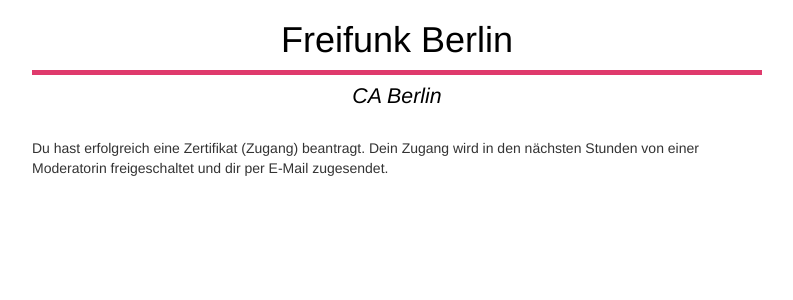
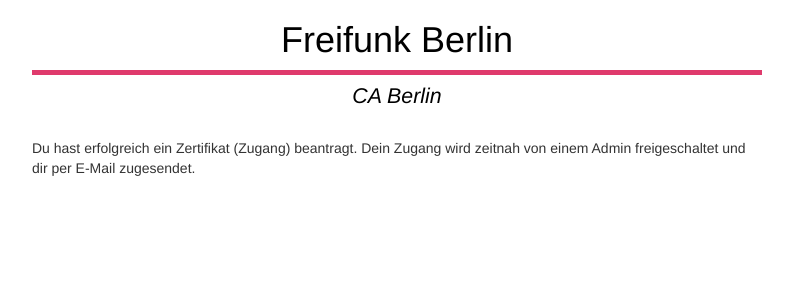
Before and after one commit to freifunk-berlin/ca.berlin.freifunk.net, a Flask app: template templates/thanks.html in a window 1280 px wide. Shown: the top 300 px of the page, without its empty margins (243-1036 px from the left). Run offline with Flask 2, Linux system fonts and the light colour scheme; the template is opened without the code that fills it, so the values that code supplies are empty; some libraries are stand-ins or nearby versions.

Commit message:
Update thanks.html
change from given time span to a soon an admin can ;-)

```diff
--- a/templates/thanks.html
+++ b/templates/thanks.html
@@ -8,8 +8,8 @@
 
 {% block body %}
 
-Du hast erfolgreich eine Zertifikat (Zugang) beantragt. Dein Zugang wird in den
-nächsten Stunden von einer Moderatorin freigeschaltet und dir per E-Mail
+Du hast erfolgreich ein Zertifikat (Zugang) beantragt. Dein Zugang wird
+zeitnah von einem Admin freigeschaltet und dir per E-Mail
 zugesendet.
 
 {% endblock %}
```
